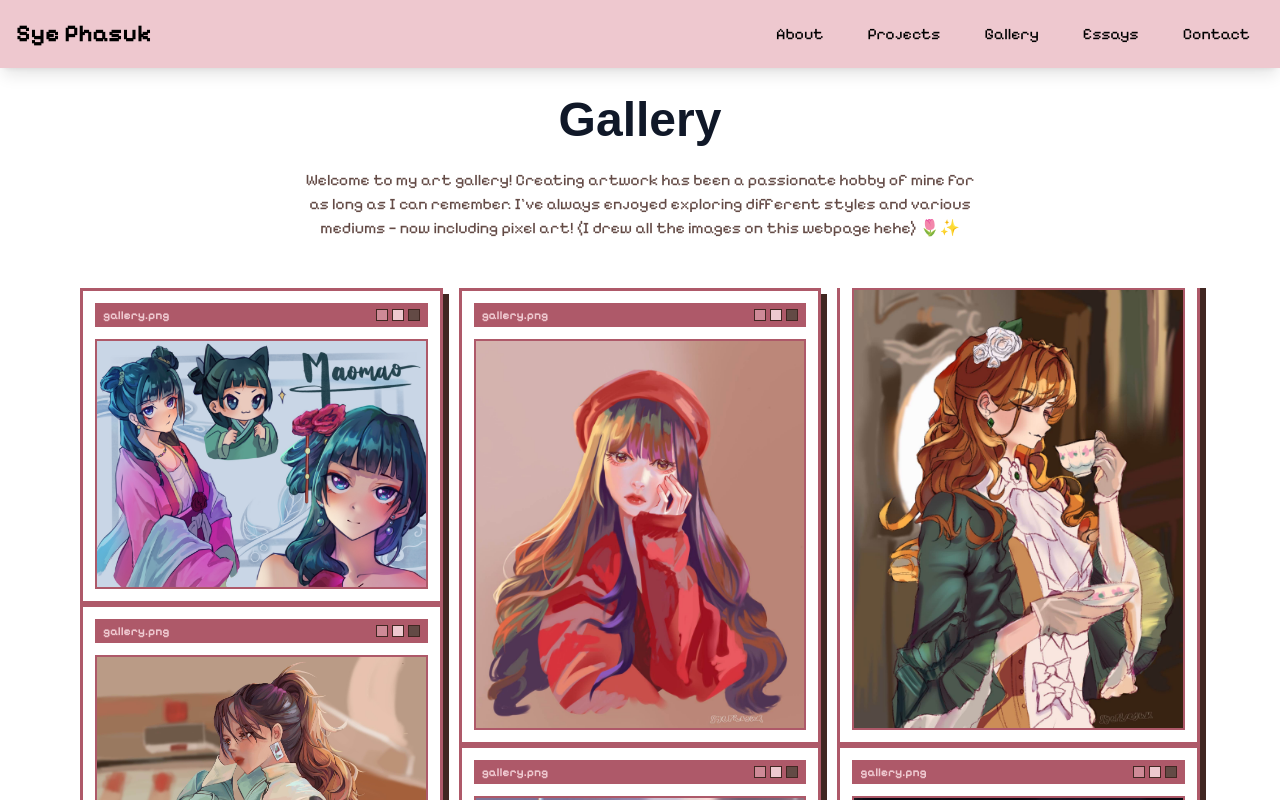
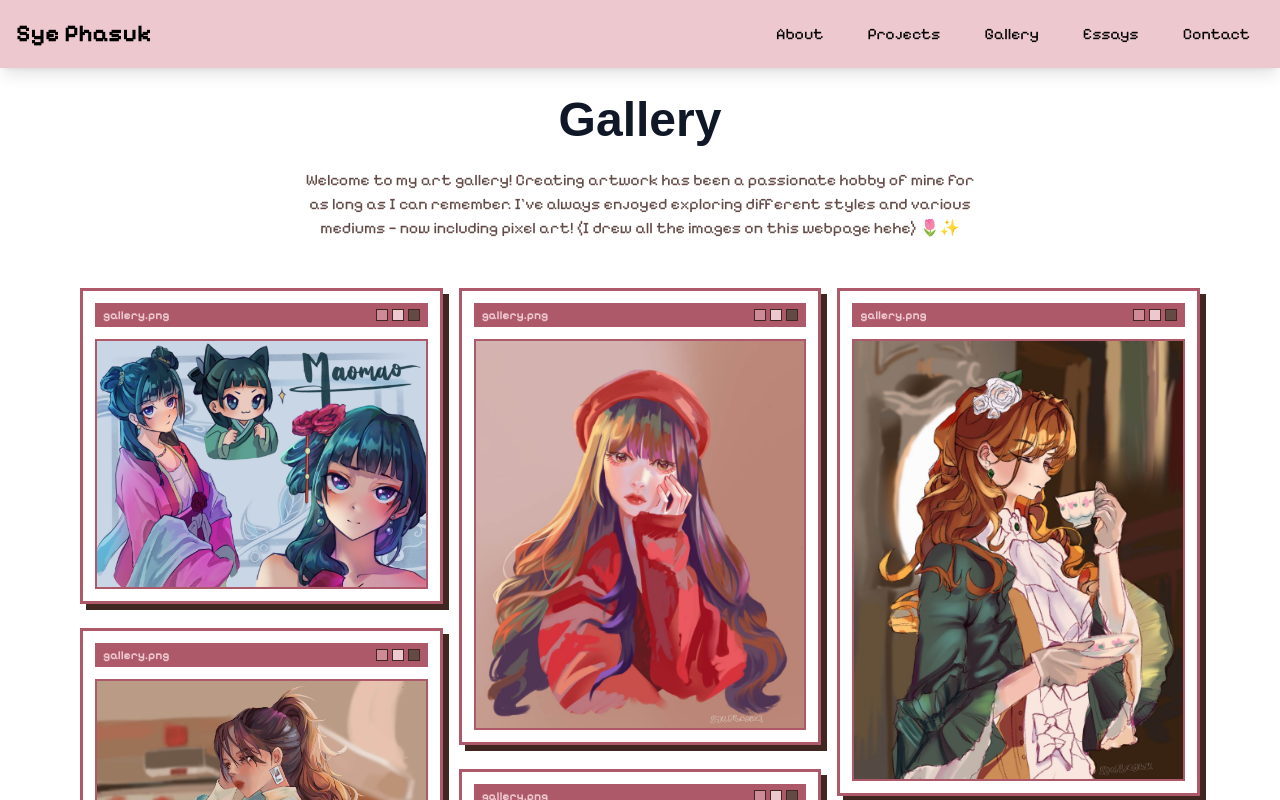
Before and after one commit to phasuk15/Sye-Phasuk, a Next.js app: page /gallery in a window 1280 px wide. Shown: the top 800 px of the page. Built offline with nearby package versions, Linux system fonts and the light colour scheme; a web font is replaced by a local one.

Commit message:
Updated gallery pages

```diff
--- a/app/components/EssayCard.tsx
+++ b/app/components/EssayCard.tsx
@@ -6,7 +6,7 @@ interface EssayCardProps {
 
 const EssayCard: React.FC<EssayCardProps> = ({ date, title, description }) => {
   return (
-    <div className="mb-8 p-3 border-4 border-raspberry bg-light-pink shadow-[4px_4px_0px_plum-brown] font-pixelify">
+    <div className="p-5 border-4 border-raspberrybg-white shadow-[6px_6px_0px_#412722] hover:shadow-[8px_8px_0px_#AE5969]transition-all duration-200 cursor-pointer">
       <p className="text-xs text-mauve-brown">{date}</p>
       <h2 className="text-lg font-bold text-mauve-brown mt-1">{title}</h2>
       <p className="text-sm text-mauve-brown mt-2">{description}</p>
--- a/app/essays/page.tsx
+++ b/app/essays/page.tsx
@@ -42,7 +42,7 @@ const EssaysFull = () => {
                             duration-200
                             cursor-pointer
                             ">
-                {/* Fake "pixel bar" like an old window */}
+
                             <div className="bg-raspberry text-light-pink px-2 py-1 flex items-center justify-between text-xs mb-3">
                             <span className="font-bold">essay.txt</span>
                             <div className="flex gap-1">
--- a/app/gallery/page.tsx
+++ b/app/gallery/page.tsx
@@ -28,9 +28,11 @@ const GalleryFull = () => {
         </div>
 
       {/* Artwork Grid */}
-      <div className="columns-2 md:columns-3 gap-4">
+      <div className="columns-1 md:columns-3 gap-4 gap-">
         {artworks.map((art) => (
-          <GalleryCard key={art.src} image={art.src} caption={art.caption} />
+          <div key={art.src} className="mb-6 break-inside-avoid">
+            <GalleryCard image={art.src} caption={art.caption} />
+          </div>
         ))}
       </div>
     </div>
```
Lines whose indentation alone changed are shown as unchanged.
